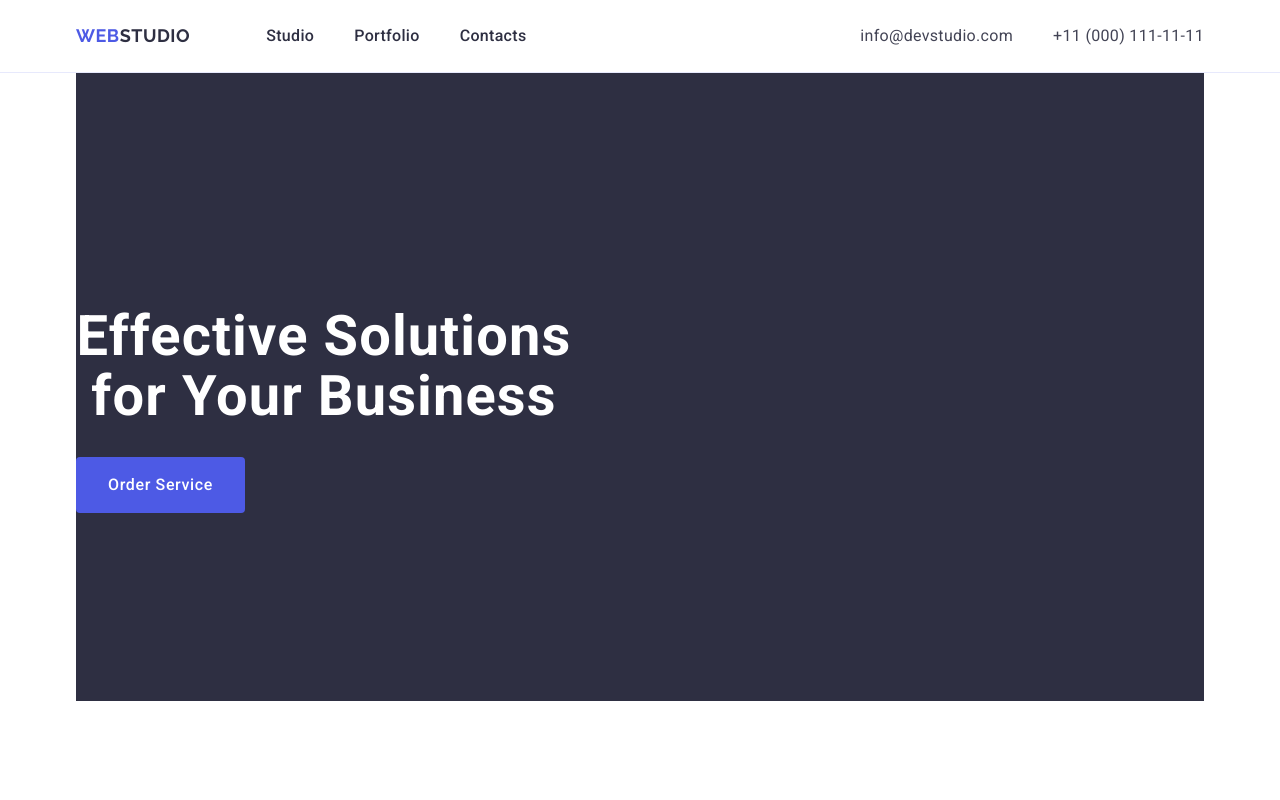
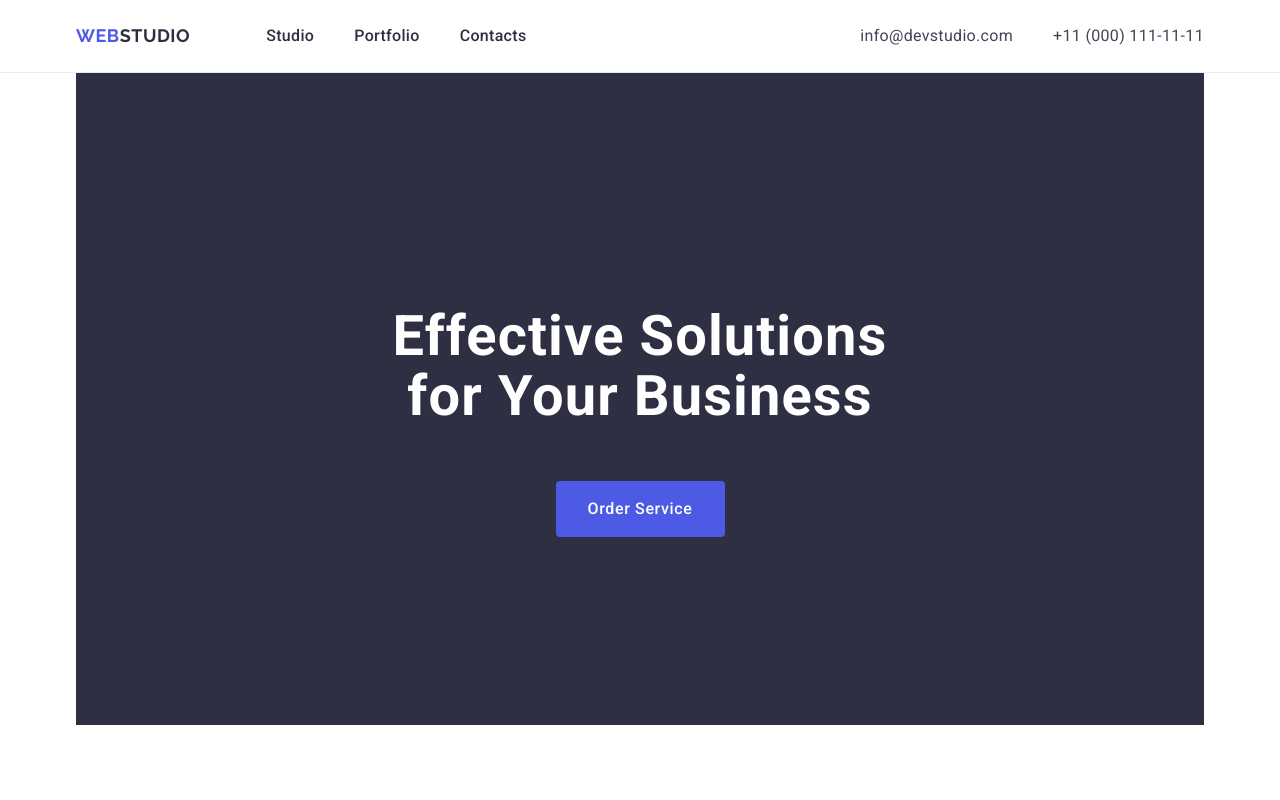
Before and after one commit to gorcenkoekaterina/goit-markup-hw-03, a plain HTML site: page index.html in a window 1280 px wide. Shown: the top 800 px of the page. Drawn offline with nearby package versions, Linux system fonts and the light colour scheme.

Commit message:
add styles

```diff
--- a/css/styles.css
+++ b/css/styles.css
@@ -124,6 +124,10 @@ img {
 /* ------ section-one ----- */
 
 .section-one {
+        display: flex;
+        flex-direction: column;
+        gap: 24px;
+        align-items: center;
         padding: 188px 0;
         background-color: #2e2f42;
         margin-left: auto;
--- a/index.html
+++ b/index.html
@@ -40,6 +40,7 @@
     </div>
     </header>
 
+<main>
         <div class="container section-one-container">
         <section class="section-one">
             <h1 class="title-section-one">Effective Solutions for Your Business</h1>
@@ -160,7 +161,9 @@
             </ul>
         </section>
     </div>
-    </main>
+
+</main>
+
 
     <footer class="page-footer">
     <div class="container footer-container">
```
